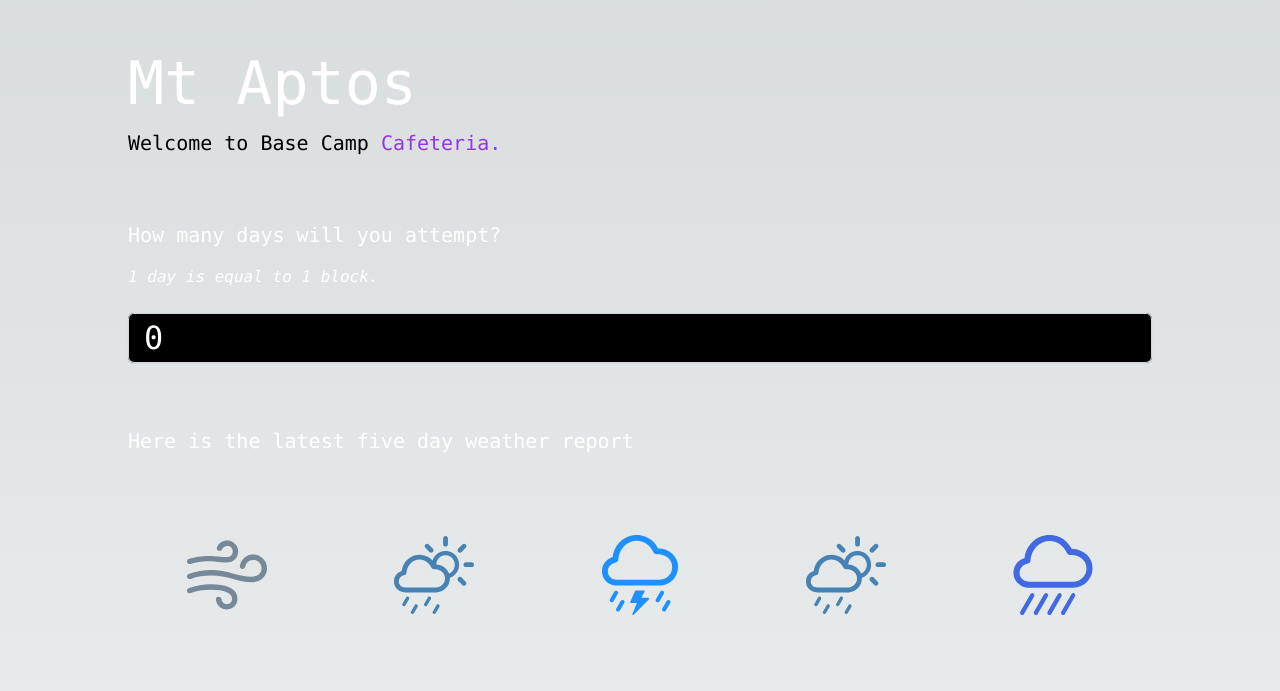
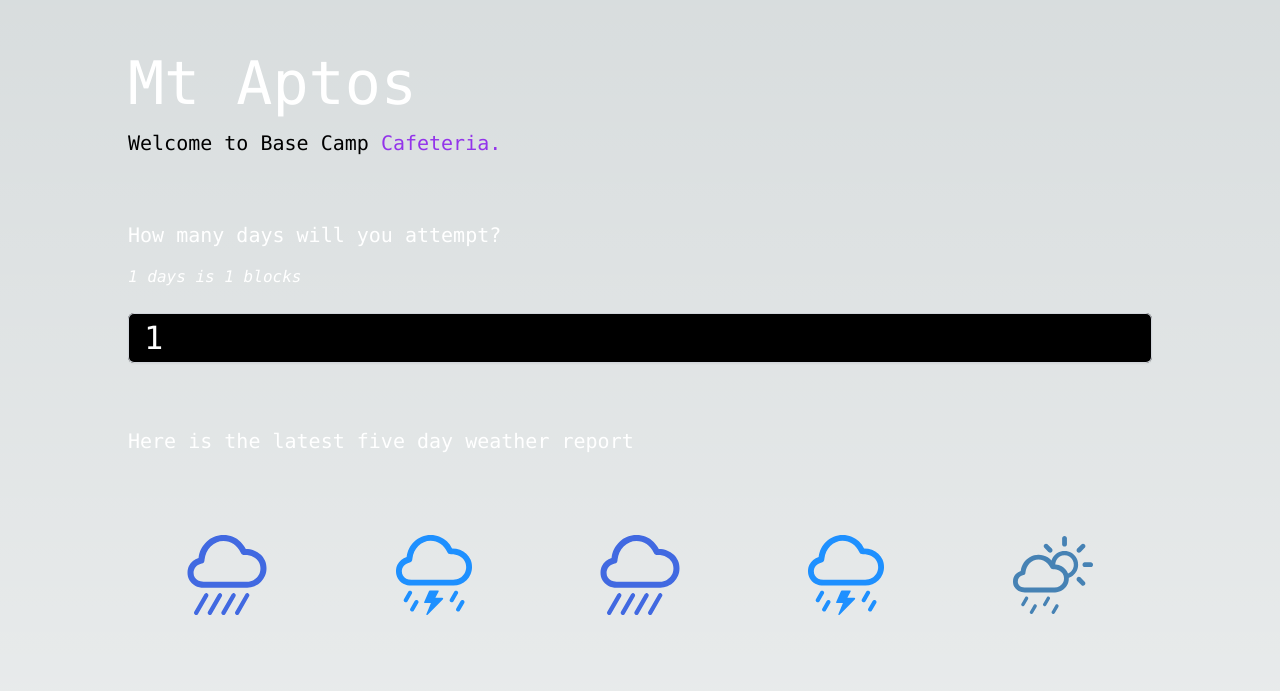
Before and after one commit to njculpin/MTAPT, a Next.js app: page / in a window 1280 px wide. Shown: the part 107-798 px from the top of the page. Built offline with nearby package versions, Linux system fonts and the light colour scheme.

Commit message:
simplify

```diff
--- /dev/null
+++ b/app/components/days-picker.tsx
@@ -0,0 +1,27 @@
+"use client";
+import { useState } from "react";
+export function DaysPicker() {
+  const [days, setDays] = useState(1);
+  return (
+    <div>
+      <div className="space-y-4">
+        <p className="text-white text-xl">How many days will you attempt?</p>
+        <p className="text-white text-md italic">
+          {days} days is {days} blocks
+        </p>
+      </div>
+      <div className="mt-6">
+        <input
+          type="number"
+          name="days"
+          id="days"
+          style={{ fontSize: "32px" }}
+          className="block w-full rounded-md border-0 py-1.5 bg-black text-white shadow-sm ring-1 ring-inset ring-gray-300 placeholder:text-gray-400 focus:ring-2 focus:ring-inset focus:ring-indigo-600 sm:text-sm sm:leading-6 p-4"
+          value={days}
+          onChange={(e) => setDays(Number(e.target.value))}
+          min={1}
+        />
+      </div>
+    </div>
+  );
+}
--- a/app/components/index.ts
+++ b/app/components/index.ts
@@ -1,3 +1,4 @@
 export * from "./weather-card";
 export * from "./character-card";
 export * from "./equipment-card";
+export * from "./weather-forecast";
--- /dev/null
+++ b/app/components/weather-forecast.tsx
@@ -0,0 +1,18 @@
+import { weather } from "../data";
+import { WeatherCard } from ".";
+import { getWeather } from "../models/weather";
+
+export async function WeatherForecast({ days }: { days: number }) {
+  const forecast = getWeather({ weather, days });
+  return (
+    <div className="grid grid-cols-5 gap-2">
+      {forecast.map(function (weather, wIdx: number) {
+        return (
+          <div key={wIdx}>
+            <WeatherCard weather={weather} />
+          </div>
+        );
+      })}
+    </div>
+  );
+}
--- a/app/models/weather.ts
+++ b/app/models/weather.ts
@@ -1,4 +1,4 @@
-interface Weather {
+export interface Weather {
   id: number;
   name: string;
   hex: string;
--- a/app/page.tsx
+++ b/app/page.tsx
@@ -1,11 +1,10 @@
-import { getWeather } from "./models";
-import { weather, characters, equipment } from "./data";
-import { WeatherCard, CharacterCard, EquipmentCard } from "./components";
+import { characters, equipment } from "./data";
+import { CharacterCard, EquipmentCard, WeatherForecast } from "./components";
 import { numberToString } from "./utils";
+import { DaysPicker } from "./components/days-picker";
 
 export default function Home() {
   const days = 5;
-  const weathers = getWeather({ weather, days });
   const day = numberToString(days);
   return (
     <main className="flex min-h-screen flex-col items-center justify-between p-24">
@@ -18,42 +17,13 @@ export default function Home() {
           </p>
         </div>
         <div className="my-16 space-y-6">
-          <div className="space-y-4">
-            <p className="text-white text-xl">
-              How many days will you attempt?
-            </p>
-            <p className="text-white text-md italic">
-              1 day is equal to 1 block.
-            </p>
-          </div>
-
-          <div>
-            <div className="mt-2">
-              <input
-                type="number"
-                name="days"
-                id="days"
-                style={{ fontSize: "32px" }}
-                className="block w-full rounded-md border-0 py-1.5 bg-black text-white shadow-sm ring-1 ring-inset ring-gray-300 placeholder:text-gray-400 focus:ring-2 focus:ring-inset focus:ring-indigo-600 sm:text-sm sm:leading-6 p-4"
-                defaultValue={"0"}
-                min={1}
-              />
-            </div>
-          </div>
+          <DaysPicker />
         </div>
         <div className="my-16 space-y-16">
           <p className="text-white text-xl pb-2">
             Here is the latest {day} day weather report
           </p>
-          <div className="grid grid-cols-5 gap-2">
-            {weathers.map(function (weather, wIdx: number) {
-              return (
-                <div key={wIdx}>
-                  <WeatherCard weather={weather} />
-                </div>
-              );
-            })}
-          </div>
+          <WeatherForecast days={days} />
         </div>
         <div className="my-16 space-y-6">
           <p className="text-white text-xl pb-2">
```
Also changed, not shown: app/components/weather-card.tsx (+3 -3 lines).
